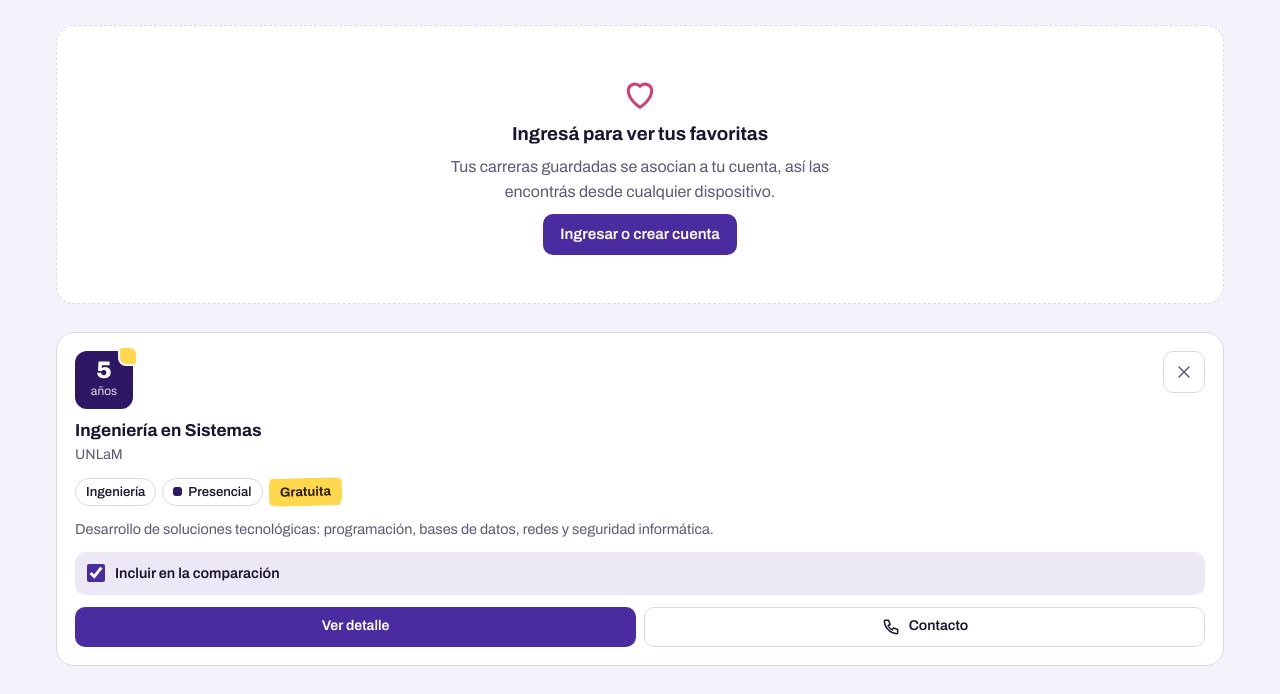
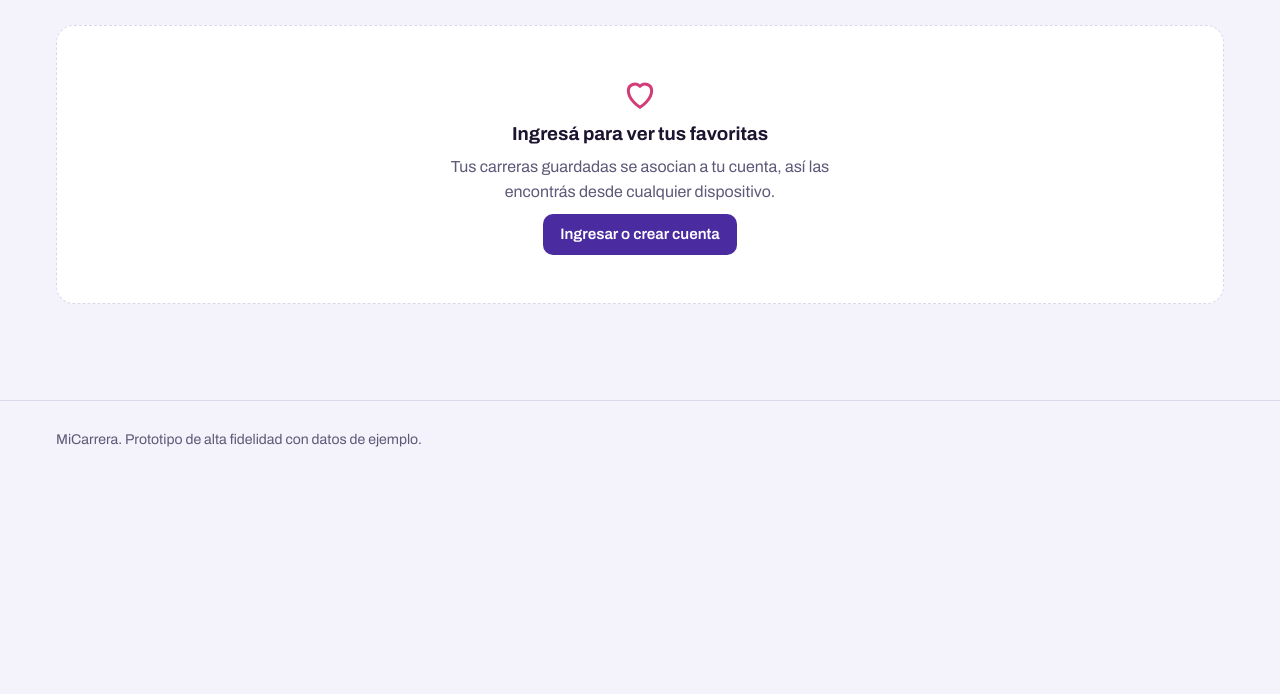
Before and after one commit to Roci-B/MiCarrera_TP_Final, a plain HTML site: page favoritos.html in a window 1280 px wide. Shown: the part 198-892 px from the top of the page. After the commit the page ends 800 px from the top, so only its background shows below. Drawn offline with Linux system fonts and the light colour scheme.

Commit message:
se sacó el hardcodeado de las carreras favoritas y sólo trae la info de las seleccionadas como favoritas

```diff
--- a/favoritos.html
+++ b/favoritos.html
@@ -157,7 +157,7 @@
       </div>
       <!-- <div class="fav-grid" id="favGrid"> -->
       <div class="fav-grid" id="favGrid"></div>
-      <article class="fav t-presencial" data-fav="Ingeniería en Sistemas">
+      <!-- <article class="fav t-presencial" data-fav="Ingeniería en Sistemas">
         <div class="fav-top">
           <div class="ficha sm free"><b>5</b><span>años</span></div><button class="btn-icon" type="button"
             aria-label="Quitar Ingeniería en Sistemas de favoritos"><svg class="i">
@@ -234,7 +234,7 @@
               <use href="#i-phone" />
             </svg>Contacto</button></div>
       </article>
-      </div>
+      </div> -->
 
       <div class="bar-actions">
         <a class="btn btn-primary" id="cmpBtn" href="#comparar">Comparar seleccionadas (3)</a>
```
